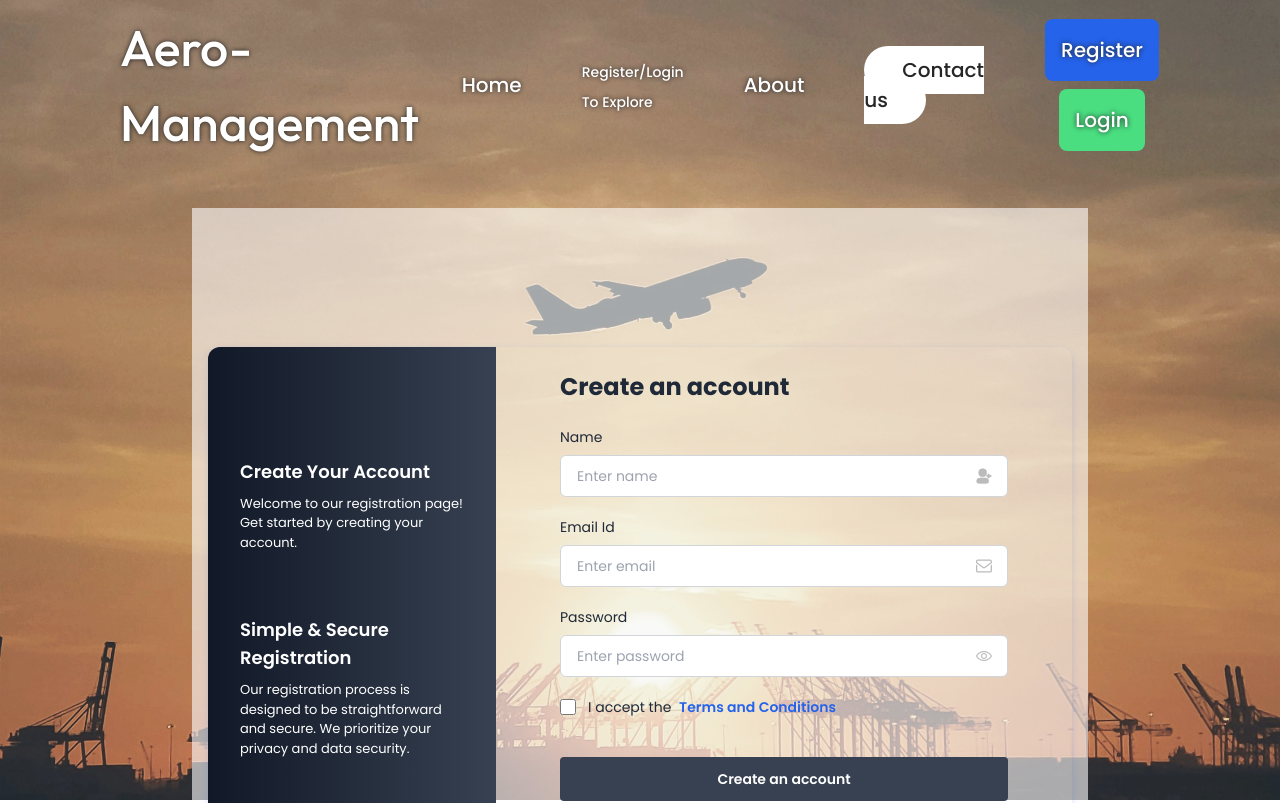
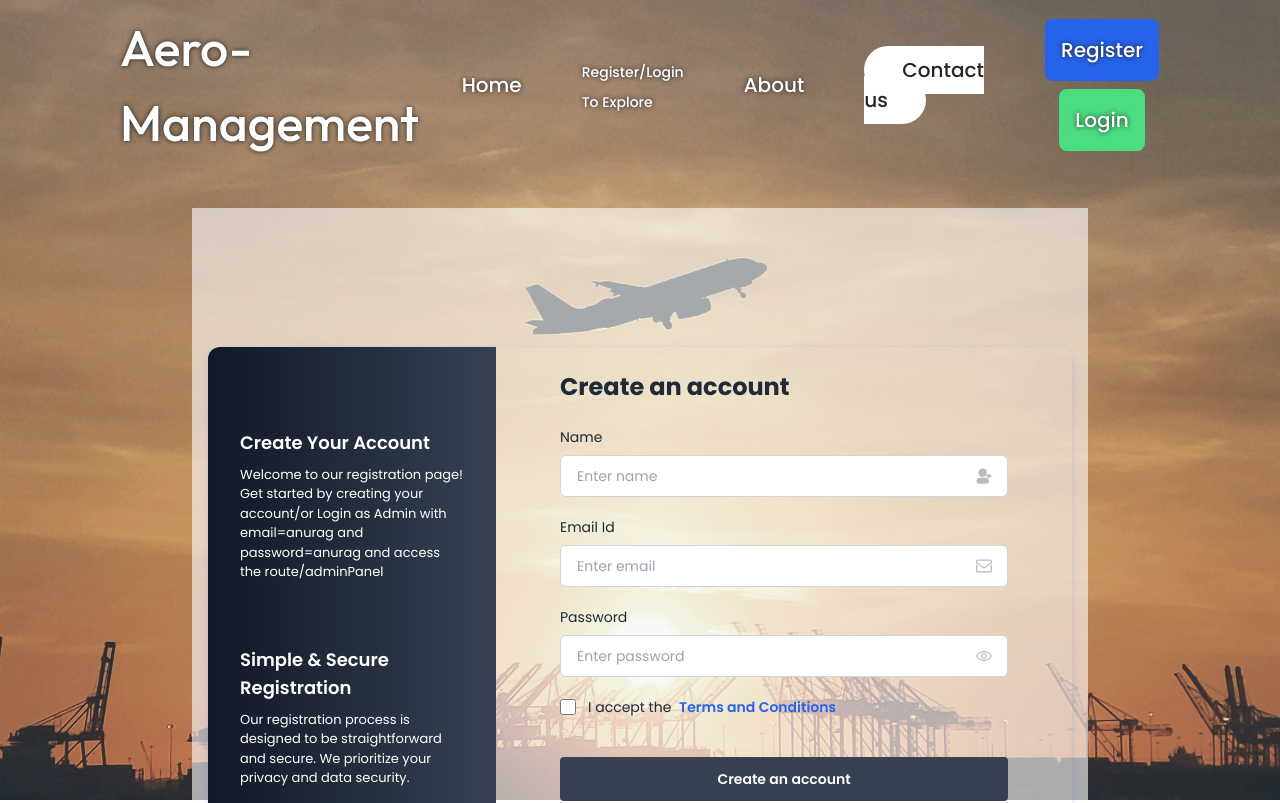
Before and after one commit to AnuragTheCoder/Aero-management, a React (Create React App) app: page /register in a window 1280 px wide. Shown: the top 803 px of the page. Built offline with nearby package versions, Linux system fonts and the light colour scheme.

Commit message:
Update Registration.jsx

```diff
--- a/src/Components/Registration/Registration.jsx
+++ b/src/Components/Registration/Registration.jsx
@@ -62,7 +62,7 @@
                     <div class="max-md:order-1 flex flex-col justify-center space-y-16 max-md:mt-16 min-h-full bg-gradient-to-r from-gray-900 to-gray-700 lg:px-8 px-4 py-4">
                         <div>
                             <h4 class="text-white text-lg font-semibold">Create Your Account</h4>
-                            <p class="text-[13px] text-white mt-2">Welcome to our registration page! Get started by creating your account.</p>
+                            <p class="text-[13px] text-white mt-2">Welcome to our registration page! Get started by creating your account/or Login as Admin with email=anurag and password=anurag and access the route/adminPanel</p>
                         </div>
                         <div>
                             <h4 class="text-white text-lg font-semibold">Simple & Secure Registration</h4>
```
